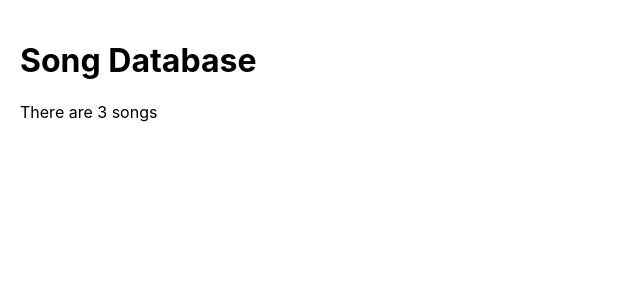
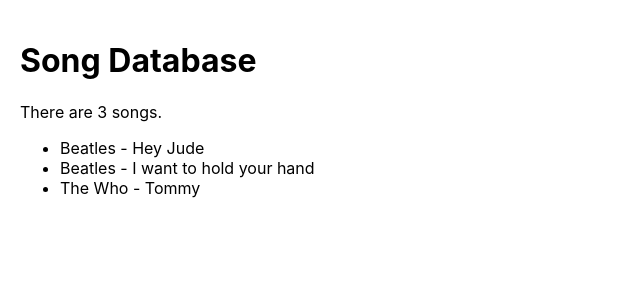
Before and after one commit to Pierluigi10/songdatabase, a React (Create React App) app: page / in a window 1280 px wide. Shown: the top 300 px of the page, without its empty margins (0-640 px from the left). Built offline with nearby package versions, Linux system fonts and the light colour scheme.

Commit message:
display data from JSON

```diff
--- a/src/App.js
+++ b/src/App.js
@@ -5,7 +5,18 @@
   return (
     <div className="App">
       <h1>Song Database</h1>
-      <p>There are {songs.length} songs</p>
+      <p>There are {songs.length} songs.</p>
+      <ul>
+        {songs.map((song) => {
+          return (
+            <>
+              <li>
+                {song.author} - {song.name}
+              </li>
+            </>
+          );
+        })}
+      </ul>
     </div>
   );
 }
```
